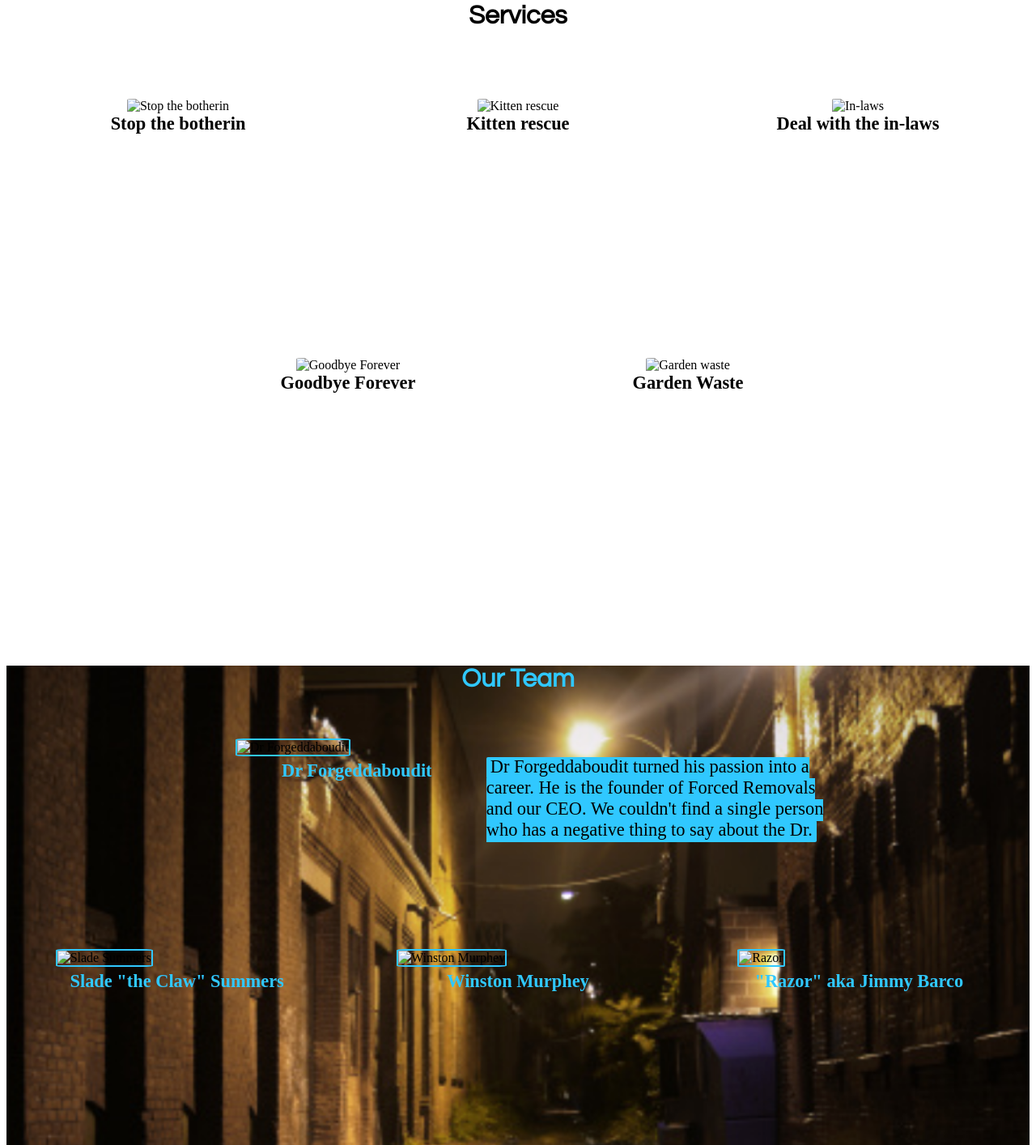
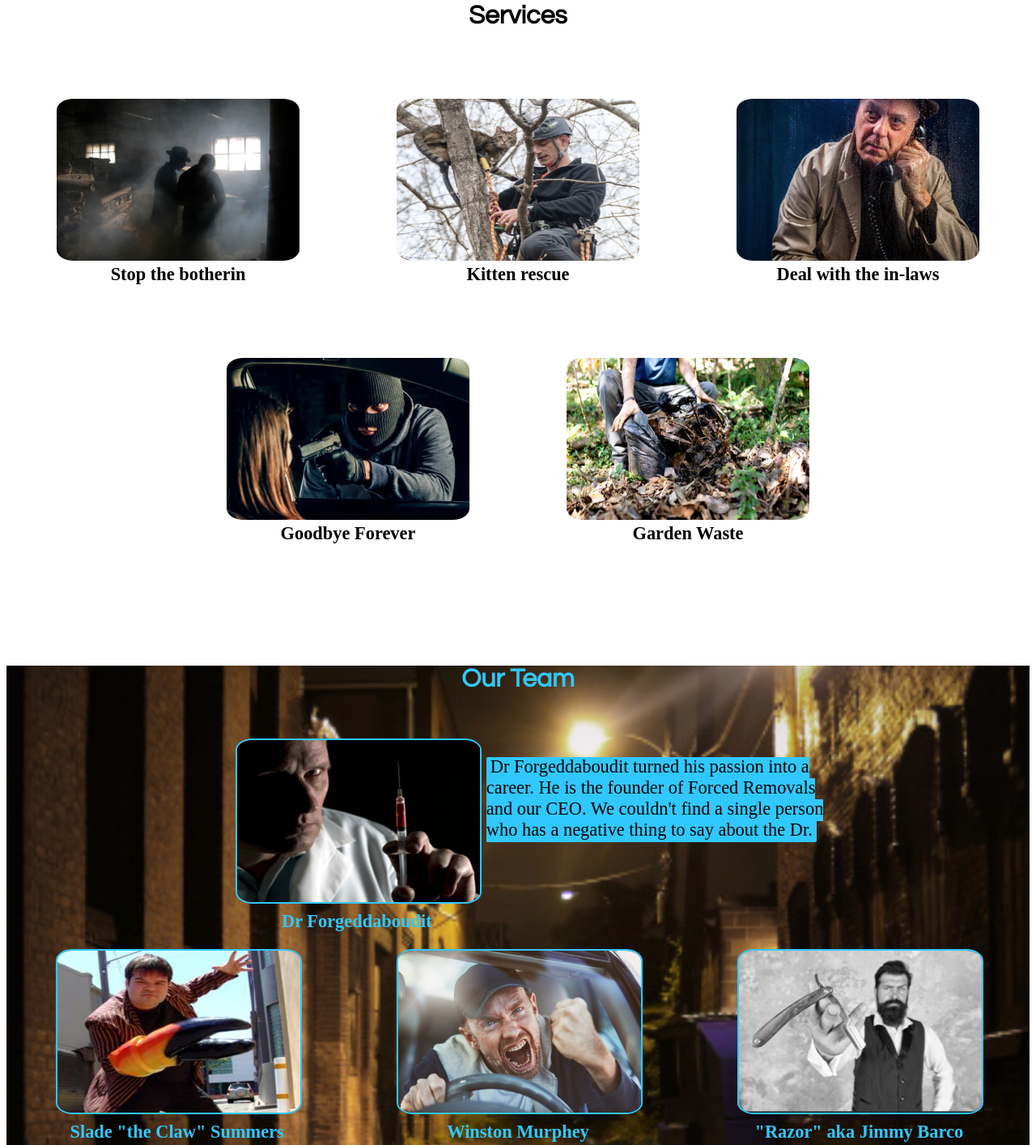
Before and after one commit to morgankooman/Forced-Removals, a plain HTML site: page index.html in a window 1280 px wide. Shown: the part 1259-2673 px from the top of the page at 81% size. Drawn offline with Linux system fonts and the light colour scheme; files whose address does not match are found by name.

Commit message:
Update index.html
Fixed relative path of images so they will display

```diff
--- a/index.html
+++ b/index.html
@@ -43,32 +43,32 @@
     <div class="services" id="Services">
       <div class="botherin">
         <figure>
-          <img class="resize" src="../Forced Removals/resources/images/stop botherin.png" alt="Stop the botherin">
+          <img class="resize" src="./resources/images/stop botherin.png" alt="Stop the botherin">
           <figcaption>Stop the botherin</figcaption>
         </figure>
       </div>
       <!--make the picture and p items block level then flex them into place. maybe will need to change something so they display in a column on a small screen-->
       <div class="kitten">
         <figure>
-          <img class="resize" src="../Forced Removals/resources/images/kitten.png" alt="Kitten rescue">
+          <img class="resize" src="./resources/images/kitten.png" alt="Kitten rescue">
           <figcaption>Kitten rescue</figcaption>
         </figure>
       </div>
       <div class="inlaws">
         <figure>
-          <img class="resize" src="../Forced Removals/resources/images/inlaws.png" alt="In-laws">
+          <img class="resize" src="./resources/images/inlaws.png" alt="In-laws">
           <figcaption>Deal with the in-laws</figcaption>
         </figure>
       </div>
       <div class="goodbye">
         <figure>
-          <img class="resize" src="../Forced Removals/resources/images/goodbye.png" alt="Goodbye Forever">
+          <img class="resize" src="./resources/images/goodbye.png" alt="Goodbye Forever">
           <figcaption>Goodbye Forever</figcaption>
         </figure>
       </div>
       <div class="garden">
         <figure>
-          <img class="resize" src="../Forced Removals/resources/images/garden.png" alt="Garden waste">
+          <img class="resize" src="./resources/images/garden.png" alt="Garden waste">
           <figcaption>Garden Waste</figcaption>
         </figure>
       </div>
@@ -79,7 +79,7 @@
     <h2>Our Team</h2>
     <div class="dr">
       <figure>
-        <img class="resize" src="../Forced Removals/resources/images/dr.png" alt="Dr Forgeddaboudit">
+        <img class="resize" src="./resources/images/dr.png" alt="Dr Forgeddaboudit">
         <figcaption>Dr Forgeddaboudit</figcaption>
       </figure>
       <p><br><br></p>
@@ -90,25 +90,25 @@
     <section class="crew">
       <div class="claw">
           <figure>
-            <img class="resize" src="../Forced Removals/resources/images/claw.png" alt="Slade Summers">
+            <img class="resize" src="./resources/images/claw.png" alt="Slade Summers">
             <figcaption>Slade "the Claw" Summers</figcaption>
           </figure>
         </div>
       <div class="winston">
           <figure>
-            <img class="resize" src="../Forced Removals/resources/images/winston.png" alt="Winston Murphey">
+            <img class="resize" src="./resources/images/winston.png" alt="Winston Murphey">
             <figcaption>Winston Murphey</figcaption>
           </figure>
         </div>
       <div class="razor">
           <figure>
-            <img class="resize" src="../Forced Removals/resources/images/razor.png" alt="Razor">
+            <img class="resize" src="./resources/images/razor.png" alt="Razor">
             <figcaption>"Razor" aka Jimmy Barco</figcaption>
           </figure>
         </div>
       <div class="jenny">
           <figure>
-            <img class="resize" src="../Forced Removals/resources/images/jenny.png" alt="Jenny">
+            <img class="resize" src="./resources/images/jenny.png" alt="Jenny">
             <figcaption>Jenny</figcaption>
           </figure>
         </div>
@@ -120,6 +120,7 @@
       <div class="testimonials-box">
         <div class="kimmy"></div><p>Mrs Jenkins moved to another school district so now we don't have field trips to help the poor. <span>- Kimmy Thompson</span></p>
       </div>
+      <h2><div></div></h2>
       <div class="testimonials-box">
         <div class="joe"></div><p>I haven't heard from my mother in law in seven months! <span>- Joe Anderson</span></p>
       </div>
@@ -135,7 +136,7 @@
        <p>Address: 35 Old Church street</p>
      </div>
      <div class="visit">
-       <img class="resize" src="../Forced Removals/resources/images/map.png" alt="Map">
+       <img class="resize" src="./resources/images/map.png" alt="Map">
      </div>
    </section>
 </footer>
```
